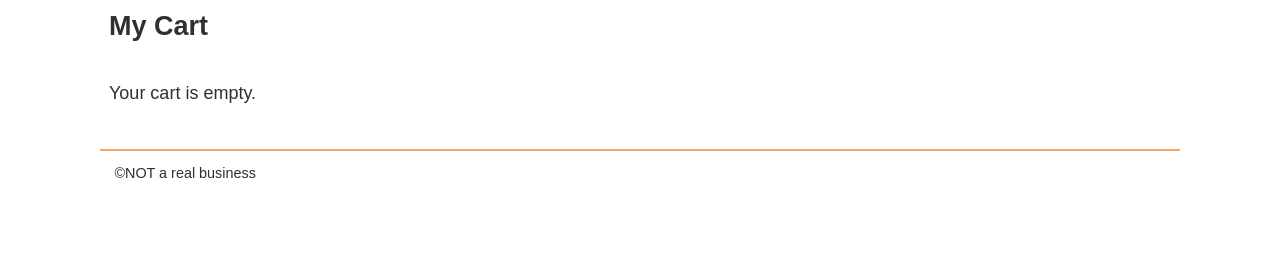
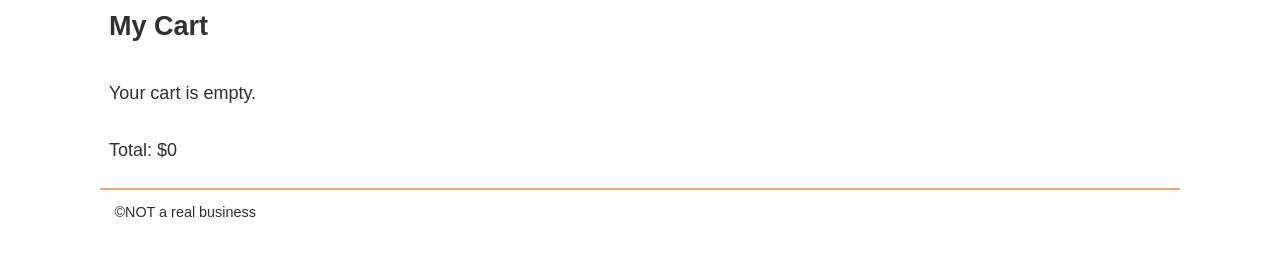
Before and after one commit to Smarticles101/sleepoutside, a website: page src/cart/index.html in a window 1280 px wide. Shown: the part 82-338 px from the top of the page. Drawn offline with Linux system fonts and the light colour scheme.

Commit message:
total in cart feature

```diff
--- a/src/cart/index.html
+++ b/src/cart/index.html
@@ -90,6 +90,7 @@
             <p class="cart-card__price">$199.99</p>
           </li> -->
         </ul>
+        <div class="cart-footer hide"><p class="cart-total"></p></div>
       </section>
     </main>
 
--- a/src/css/style.css
+++ b/src/css/style.css
@@ -220,3 +220,7 @@ footer {
   font-size: var(--small-font);
   padding: 1em;
 }
+
+.hide {
+  display: none;
+}
--- a/src/js/cart.js
+++ b/src/js/cart.js
@@ -3,9 +3,13 @@ import { getLocalStorage } from "./utils.mjs";
 function renderCartContents() {
   const cartItems = getLocalStorage("so-cart") || []; // Default to an empty array if null/undefined
   const htmlItems = cartItems.map((item) => cartItemTemplate(item));
-  document.querySelector(".product-list").innerHTML = cartItems.length > 0 ? htmlItems.join("") : "<p>Your cart is empty.</p>";
+  document.querySelector(".product-list").innerHTML =
+    cartItems.length > 0 ? htmlItems.join("") : "<p>Your cart is empty.</p>";
+
+  const total = cartItems.reduce((a, prod) => prod.FinalPrice + a, 0);
+  document.querySelector(".cart-total").innerHTML = `Total: $${total}`;
+  document.querySelector(".cart-footer").classList.remove("hide");
 }
-
 
 function cartItemTemplate(item) {
   const newItem = `<li class="cart-card divider">
```
